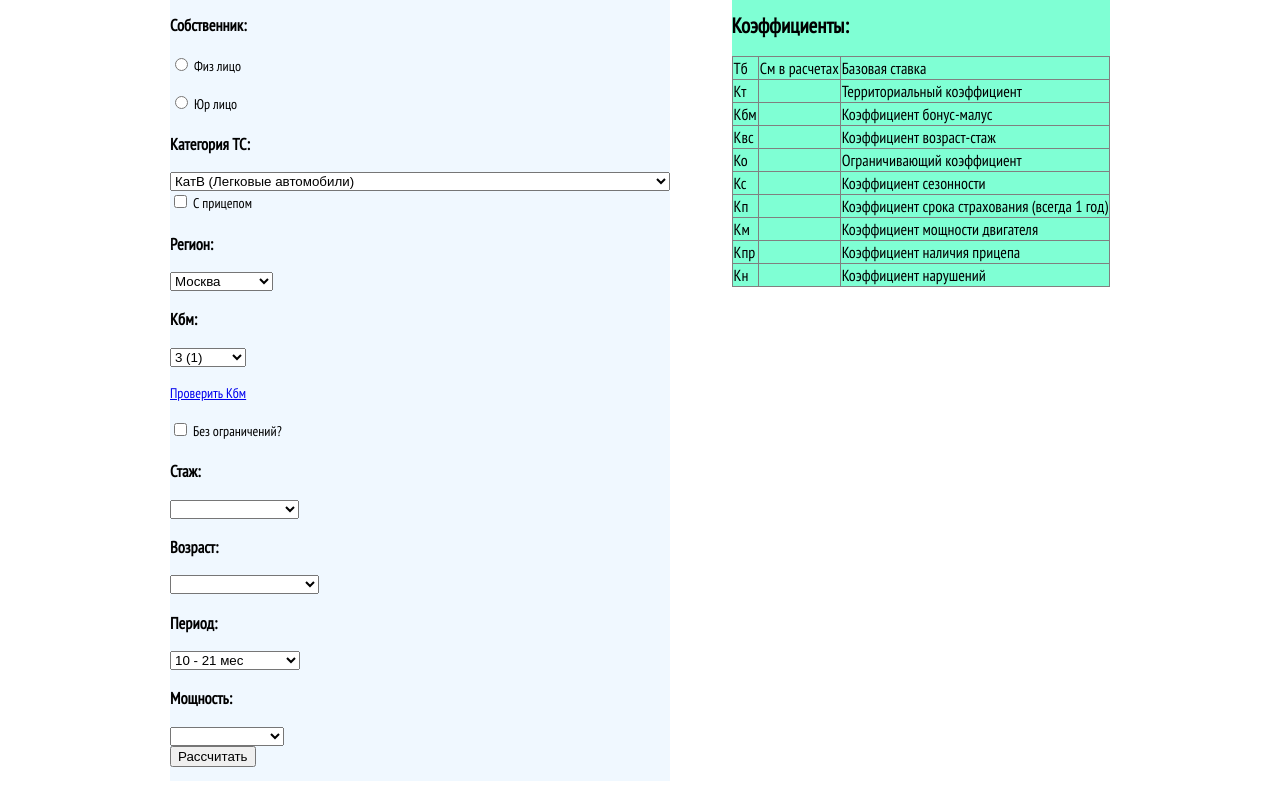
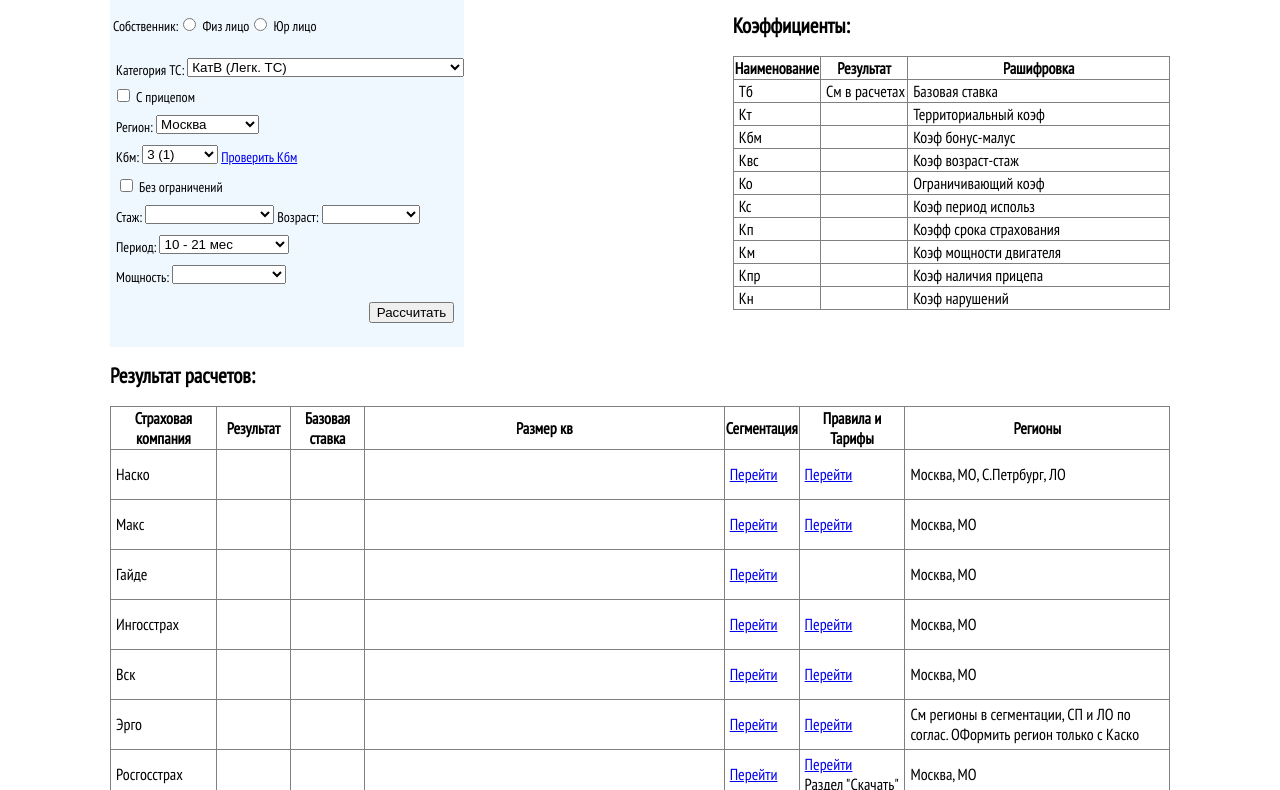
Before and after one commit to 3404302/Osago, a plain HTML site: page index.html in a window 1280 px wide. Shown: the part 54-844 px from the top of the page. Drawn offline with Linux system fonts and the light colour scheme.

Commit message:
финалочка

```diff
--- a/css/main.css
+++ b/css/main.css
@@ -26,19 +26,48 @@ TABLE {
 }
 
 .main-left {
-    background-color:aliceblue;
+   background-color: aliceblue;
 }
 
 .main-right {
-    background-color:aquamarine;
+
 }
 
 .main-results {
-    background-color:cornsilk;
+
 }
 
 .container {
-    width: 940px;
+    width: 1060px;
     padding: 0 10px;
     margin: 0 auto;
 }
+
+.option p {
+    float:left;
+}
+
+form div {
+    margin: 3px 0 0 3px;
+}
+
+.option div {
+    float: left;
+}
+
+.table-results td {
+    padding-left: 5px;
+}
+
+.table-results td {
+    height: 50px;
+}
+
+.table-results-2 td {
+    padding-left: 5px;
+}
+
+.btn {
+    margin: 10px;
+    float: right;
+}
--- a/index.html
+++ b/index.html
@@ -17,33 +17,36 @@
             <div class="column-container container clearfix">
                 <div class="main-left">
                     <form label="Выбери">
-                        <div>
-                            <h3>Собственник:</h3>
+                        <div class ="option clearfix">
+                            <p>Собственник:</p>
                             <p><input name="form-type" id="ftype" type="radio" value="1" onclick="Chk();"> Физ лицо</p>
                             <p><input name="form-type" id="ytype" type="radio" value="2" onclick="Chk();"> Юр лицо</p>
                         </div>
+                        <div class="option clearfix">
+                            <div>Категория ТС:</div>
                             <div>
-                            <h3>Категория ТС:</h3>
                                 <select name="form-tb" id="tb" onchange="Chk();">
-                                <option value="0.5">КатA (Мотоциклы, мопеды и легкие квадрациклы)</option>
-                                <option value="1" selected>КатB (Легковые автомобили)</option>
-                                <option value="2">КатВ (Легковые авто, используемые в качестве такси)</option>
-                                <option value="3">КатC (Грузовые авто, с макс массой 16 тонн и менее)</option>
-                                <option value="4">КатC (Грузовые авто, с макс массой более 16 тонн)</option>
-                                <option value="5">КатD (Автобусы с числом пасс мест 16 и менее)</option>
-                                <option value="6">КатD (Автобусы с числом пасс мест более 16)</option>
-                                <option value="7">КатD (Автобусы, используемые на регул перевозках, с посадкой и высадкой)</option>
+                                    <option value="0.5">КатA (Мото, моп, квадр)</option>
+                                    <option value="1" selected>КатB (Легк. ТС)</option>
+                                    <option value="2">КатВ (Легк. ТС, такси)</option>
+                                    <option value="3">КатC (Груз ТС., макс масса 16 т и менее)</option>
+                                    <option value="4">КатC (Груз ТС., макс масса более 16 т)</option>
+                                    <option value="5">КатD (Автоб, мест 16 и менее)</option>
+                                    <option value="6">КатD (Автоб, мест более 16)</option>
+                                    <option value="7">КатD (Автобусы, такси)</option>
                                     <option value="8">Трамваи</option>
                                     <option value="9">Троллейбусы</option>
-                                <option value="10">Тракторы, самох дорож-строит машины, иные машины</option>
+                                    <option value="10">Тракторы, и остальное</option>
                                 </select>
                             </div>
-                        <div>
+                        </div>
+                        <div class="option clearfix">
                             <input type="checkbox" id="kpr" name="form-kpr" value='1'>
                             <label for="form-ko">С прицепом</label>
                         </div>
-                        <div>
-                            <h3>Регион:</h3>
+                        <div class="option clearfix">
+                            <div>Регион:</div>
+                            <div class="list-3">
                                 <select name="form-kt" id="kt">
                                     <option value="2" selected>Москва</option>
                                     <option value="1.7">МО</option>
@@ -51,8 +54,10 @@
                                     <option value="1.6">ЛО</option>
                                 </select>
                             </div>
+                        </div>
+                        <div class="option clearfix">
+                            <div>Кбм:</div>
                             <div>
-                            <h3>Кбм:</h3>
                                 <select name="form-kbm" id="kbm">
                                     <option value='2.45'>М (2.45)</option>
                                     <option value='2.3'>0 (2.3)</option>
@@ -70,14 +75,20 @@
                                     <option value='0.55'>12 (0.55)</option>
                                     <option value='0.5'>13 (0.5)</option>
                                 </select>
-                            <p><a target="_blank" href="http://tochkains.ru/index.php?title=%D0%9E%D1%81%D0%B0%D0%B3%D0%BE-%D0%BE%D0%B1%D1%83%D1%87%D0%B5%D0%BD%D0%B8%D0%B5">Проверить Кбм</a></p>
                             </div>
                             <div>
+                                <a target="_blank" href="http://tochkains.ru/index.php?title=%D0%9E%D1%81%D0%B0%D0%B3%D0%BE-%D0%BE%D0%B1%D1%83%D1%87%D0%B5%D0%BD%D0%B8%D0%B5">Проверить Кбм</a>
+                            </div>
+                        </div>
+                        <div class="option clearfix">
+                            <div>
                                 <input type="checkbox" id="ko" name="form-ko" value='1.8' onclick="Chk();">
-                            <label for="form-ko">Без ограничений?</label>
+                                <label for="form-ko">Без ограничений</label>
                             </div>
+                        </div>
+                        <div class="option clearfix">
+                            <div>Стаж:</div>
                             <div>
-                            <h3>Стаж:</h3>
                                 <select name="form-drive" id="drive">
                                     <option selected></option>
                                     <option value='6'>Свыше 10 лет</option>
@@ -87,11 +98,11 @@
                                     <option value='2'>До 2 лет вкл</option>
                                 </select>
                             </div>
+                            <div>Возраст:</div>
                             <div>
-                            <h3>Возраст:</h3>
                                 <select name="form-birth" id="birth">
                                     <option selected></option>
-                                <option value='22'>До 22 включительно</option>
+                                    <option value='22'>До 22 вкл</option>
                                     <option value='23'>23</option>
                                     <option value='24'>24</option>
                                     <option value='25'>25</option>
@@ -104,8 +115,10 @@
                                     <option value='32'>32 и старше</option>
                                 </select>
                             </div>
+                        </div>
+                        <div class="option clearfix">
+                            <div>Период:</div>
                             <div>
-                        <h3>Период:</h3>
                                 <select name="form-kp" id="kp">
                                     <option value='1' selected>10 - 21 мес</option>
                                     <option value='0.95'>9 мес</option>
@@ -120,8 +133,10 @@
                                     <option value='0.2'>от 5 до 15 дней</option>
                                 </select>
                             </div>
+                        </div>
+                        <div class="option clearfix">
+                            <div>Мощность:</div>
                             <div>
-                        <h3>Мощность:</h3>
                                 <select name="form-km" id="km">
                                     <option selected></option>
                                     <option value='1.6'>Свыше 150 лс</option>
@@ -132,12 +147,20 @@
                                     <option value='0.6'>До 50 лс вкл</option>
                                 </select>
                             </div>
+                        </div>
+                        <div class="option clearfix">
                             <input class="btn submit" type="button" value="Рассчитать" onclick="Calc();">
+                        </div>
                     </form>
                 </div>
                 <div class="main-right">
                     <h2>Коэффициенты:</h2>
-                <table border="1">
+                    <table class="table-results-2"border="1">
+                        <tr>
+                            <th style="width: 20%;">Наименование</th>
+                            <th style="width: 20%;">Результат</th>
+                            <th style="width: 60%;">Рашифровка</th>
+                        </tr>
                         <tr>
                             <td>Тб</td>
                             <td>См в расчетах</td>
@@ -146,47 +169,47 @@
                     <tr>
                         <td>Кт</td>
                         <td id="result-kt"></td>
-                        <td>Территориальный коэффициент</td>
+                        <td>Территориальный коэф</td>
                     </tr>
                     <tr>
                         <td>Кбм</td>
                         <td id="result-kbm"></td>
-                        <td>Коэффициент бонус-малус</td>
+                        <td>Коэф бонус-малус</td>
                     </tr>
                     <tr>
                         <td>Квс</td>
                         <td id="result-kvs"></td>
-                        <td>Коэффициент возраст-стаж</td>
+                        <td>Коэф возраст-стаж</td>
                     </tr>
                     <tr>
                         <td>Ко</td>
                         <td id="result-ko"></td>
-                        <td>Ограничивающий коэффициент</td>
+                        <td>Ограничивающий коэф</td>
                     </tr>
                     <tr>
                         <td>Кс</td>
                         <td id="result-ks"></td>
-                        <td>Коэффициент сезонности</td>
+                        <td>Коэф период использ</td>
                     </tr>
                     <tr>
                         <td>Кп</td>
                         <td id="result-kp"></td>
-                        <td>Коэффициент срока страхования (всегда 1 год)</td>
+                        <td>Коэфф срока страхования</td>
                     </tr>
                     <tr>
                         <td>Км</td>
                         <td id="result-km"></td>
-                        <td>Коэффициент мощности двигателя</td>
+                        <td>Коэф мощности двигателя</td>
                     </tr>
                     <tr>
                         <td>Кпр</td>
                         <td id="result-kpr"></td>
-                        <td>Коэффициент наличия прицепа</td>
+                        <td>Коэф наличия прицепа</td>
                     </tr>
                     <tr>
                         <td>Кн</td>
                         <td id="result-kn"></td>
-                        <td>Коэффициент нарушений</td>
+                        <td>Коэф нарушений</td>
                     </tr>
                 </table>
             </div>
@@ -194,15 +217,15 @@
             <div class="main-results container">
                 <div class="main-results-table">
                     <h2>Результат расчетов:</h2>
-                    <table class="table-results " border="1">
+                    <table class="table-results" border="1">
                         <tr>
-                            <th>Страховая компания</th>
-                            <th>Результат</th>
-                            <th>Базовая ставка</th>
-                            <th>Размер кв</th>
-                            <th>Сегментация</th>
-                            <th>Правила и Тарифы</th>
-                            <th>Регионы</th>
+                            <th style="width: 10%;">Страховая компания</th>
+                            <th style="width: 7%;">Результат</th>
+                            <th style="width: 7%;">Базовая ставка</th>
+                            <th style="width: 34%;">Размер кв</th>
+                            <th style="width: 7%;">Сегментация</th>
+                            <th style="width: 10%;">Правила и Тарифы</th>
+                            <th style="width: 25%;">Регионы</th>
                         </tr>
                         <tr>
                             <td>Наско</td>
@@ -256,7 +279,7 @@
                             <td id="result-ergo-3"></td>
                             <td><a target="_blank" href="http://tochkains.ru/index.php?title=%D0%AD%D1%80%D0%B3%D0%BE-%D0%BE%D1%81%D0%B0%D0%B3%D0%BE">Перейти</a></td>
                             <td><a target="_blank" href="https://www.ergo.ru/about/russia/rules/">Перейти</a></td>
-                            <td>Список регионов в сегментации<br>, территория использования: М и МО, СП и ЛО (по согласованию).<br>Возможно оформить только с Каско</td>
+                            <td>См регионы в сегментации, СП и ЛО по соглас. ОФормить регион только с Каско</td>
                         </tr>
                         <tr>
                             <td>Росгосстрах</td>
@@ -264,7 +287,7 @@
                             <td id="result-rgs-2"></td>
                             <td id="result-rgs-3"></td>
                             <td><a target="_blank" href="http://tochkains.ru/index.php?title=%D0%A0%D0%BE%D1%81%D0%B3%D0%BE%D1%81%D1%81%D1%82%D1%80%D0%B0%D1%85-%D0%BE%D1%81%D0%B0%D0%B3%D0%BE">Перейти</a></td>
-                            <td><a target="_blank" href="https://www.rgs.ru/products/private_person/auto/osago/index.wbp">Перейти</a><br>Раздел Скачать слева</td>
+                            <td><a target="_blank" href="https://www.rgs.ru/products/private_person/auto/osago/index.wbp">Перейти</a><br>Раздел "Скачать"</td>
                             <td>Москва, МО</td>
                         </tr>
                         <tr>
@@ -303,7 +326,7 @@
                 <div class="main-list">
                     <ul>
                         <li>Уточнить Тб по регионам в Гайде</li>
-                        <li>Уточнить kp и kbm ЮЛ ВСК</li>
+                        <li>Уточнить kp и kbm ЮЛ ВСК <b>готово</b></li>
                         <li>Поправить Тб по питеру в Наско</li>
                         <li>Базовые ставки Ингос поправить <b>готово</b></li>
                         <li>Поправить расчет Автобусов, Трам, самох, тролл <b>готово</b></li>
```
Also changed, not shown: js/Calc.js (+12 -8 lines). Lines whose indentation alone changed are shown as unchanged.
